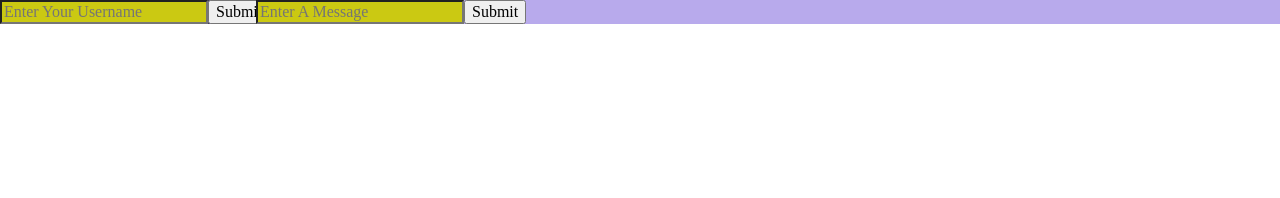
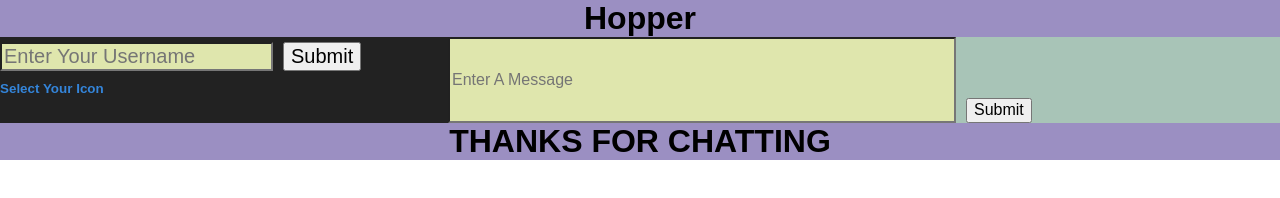
Before and after one commit to katevontaine/hopper, a browser extension: page index.html in a window 1280 px wide. Drawn offline with nearby package versions, Linux system fonts and the light colour scheme; no server answers.

Commit message:
blakes new merge

```diff
--- a/app.js
+++ b/app.js
@@ -87,6 +87,7 @@ var page = {
       }
     });
   },
+
   deleteMessage: function(){
     _.each(page.messArr, function(el, idx, arr){
       cls = '.delete-' + idx;
@@ -115,6 +116,7 @@ var page = {
         author_id: page.currUser,
         color: '',
       };
+
       $('input[name="inputMessage"]').val('');
       event.preventDefault();
       $.ajax({
@@ -133,6 +135,8 @@ var page = {
       success: function(messagesArr){
         messagesArr.reverse();
         loadMessages = '';
+
+
         page.messArr = messagesArr;
         _.each(messagesArr, function(el, idx){
           loadMessages += "<li data-dataID="+ el._id +">" + el.message + ": " + el.author + '</br>' + "</li>";
--- a/bower.json
+++ b/bower.json
@@ -26,6 +26,7 @@
   "dependencies": {
     "jquery": "~2.1.4",
     "underscore": "~1.8.3",
-    "normalize-css": "~3.0.3"
+    "normalize-css": "~3.0.3",
+    "octicons": "~3.1.0"
   }
 }
--- a/index.html
+++ b/index.html
@@ -4,9 +4,11 @@
   <meta charset="UTF-8">
   <title>Document</title>
   <link rel="stylesheet" href="bower_components/normalize-css/normalize.css" media="screen" title="no title" charset="utf-8">
+  <link rel="stylesheet" href="bower_components/octicons/octicons/octicons.css" media="screen" title="no title" charset="utf-8">
   <link rel="stylesheet" href="compile.css" media="screen" title="no title" charset="utf-8">
 </head>
 <body>
+  <h1>Hopper</h1>
   <div class="container">
     <aside>
       <div class="profile">
@@ -14,6 +16,13 @@
           <input class="inputUser" type="text" name="inputUser" value="" placeholder="Enter Your Username">
           <br><button class="editUser" type="submit" name="editUser" placeholder="Submit">Submit</button>
         </form>
+        <ul class = "icons">
+          <h6>Select Your Icon</h6>
+          <li><span class="octicon octicon-squirrel"></span></li>
+          <li><span class="octicon octicon-bug"></span></li>
+          <li><span class="octicon octicon-zap"></span></li>
+          <li><span class="octicon octicon-octoface"></span></li>
+        </ul>
       </div>
       <div class="users"></div>
     </aside>
@@ -27,6 +36,8 @@
       </form>
     </section>
   </div>
+  <h1>THANKS FOR CHATTING</h1>
+
 
   <script src="bower_components/jquery/dist/jquery.js" charset="utf-8"></script>
   <script src="bower_components/underscore/underscore.js" charset="utf-8"></script>
--- a/styles.scss
+++ b/styles.scss
@@ -1,3 +1,10 @@
+h1{
+display: flex;
+justify-content: center;
+background-color: #9b8fc2;
+margin: 0;
+font-family: fantasy;
+}
 .container{
   width: 100%;
   display: flex;
@@ -5,24 +12,28 @@
   margin: 0auto;
 }
 aside{
-  background-color: #443b62;
+  background-color: #222222;
   margin: 0;
   padding: 0;
-  width: 20%;
-  color:white;
+  width: 35%;
+  color: #3485DA;
+  font-family: fantasy;
+  font-size: 20px;
   form {
     display: flex;
     align-items: flex-end;
+    width: 100%;
   }
 }
 section{
-  background-color: #b8aaec;
-  width: 80%;
+  background-color: #a8c4b7;
+  width: 65%;
   display: flex;
   justify-content: center;
   flex-direction: column;
   margin: 0 auto;
-  color: black;
+  color: #5b4755;
+  font-family: fantasy;
   form {
     display: flex;
     align-items: flex-end;
@@ -31,12 +42,53 @@ section{
 
 input{
   color:white;
-  background-color: #CBC912;
+  background-color: #dfe6ad;
 
+
+
+}
 .inputUser{
-  width: 80px;
+  margin-top: 5px;
+  margin-right: 10px;
 }
 .inputMessage{
-  width: 150px;
+  width: 500px;
+  height: 80px;
+  margin-right: 10px;
 }
+
+li{
+  list-style: none;
+  display: flex;
+  justify-content: flex-end;
+  margin-bottom: 10px;
+  margin-right: 10px;
 }
+
+.icons{
+  display: flex;
+  flex-direction: row;
+  padding: 0;
+  justify-content: flex-start;
+  margin: 0 ;
+  margin-top: 10px;
+  margin-bottom: 10px;
+  li{
+    margin-left: 10px;
+  }
+  h6{
+
+    margin: 0;
+  }
+}
+
+@media (max-width: 700px) {
+  .container{
+    display: flex;
+    flex-direction: column-reverse;
+    width: 300px;
+  }
+  section, aside{
+    width: 100%;
+  }
+}
```
Also changed, not shown: compile.css, icon.png (added), manifest.json (added), 1 other file.
